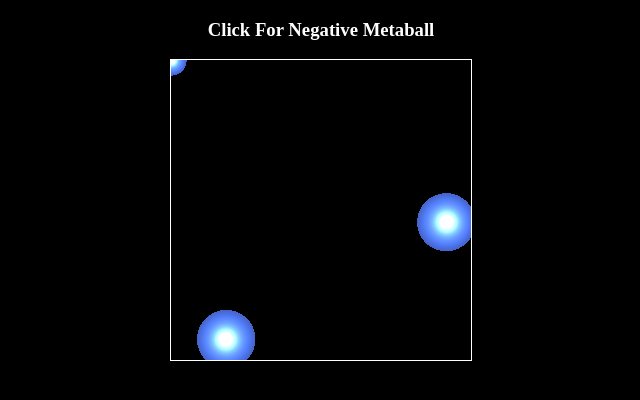
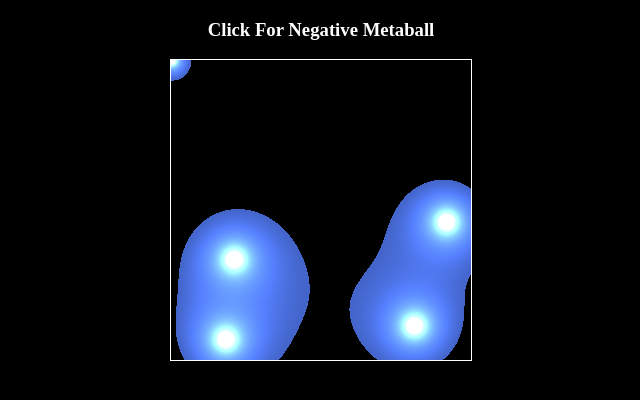
Before and after one commit to TheBluePineapple/Simulations, a plain HTML site: page metaballs/index.html in a window 1280 px wide. Shown: the whole page, without its empty margins (319-959 px from the left). Drawn offline with Linux system fonts and the light colour scheme; animation ran at ten frames a second.

Commit message:
Update index.html

```diff
--- a/metaballs/index.html
+++ b/metaballs/index.html
@@ -32,7 +32,7 @@
 <body>
         <h3 style="color:white; text-align:center;">Click For Negative Metaball</h3>
     <div id = "container">
-        <canvas id="canvas1" width="400" height="400"></canvas>
+        <canvas id="canvas1" width="500" height="500"></canvas>
     </div>
     <script type="application/javascript">
         var mouseIsPressed = false;
@@ -61,7 +61,7 @@
         };
 
         var limit = 200;//in order to draw pixel, must have value greater than this
-        var numBalls = 2;
+        var numBalls = 4;
 
         var blobs = [];
         var Blob = function(x,y,z){
```
